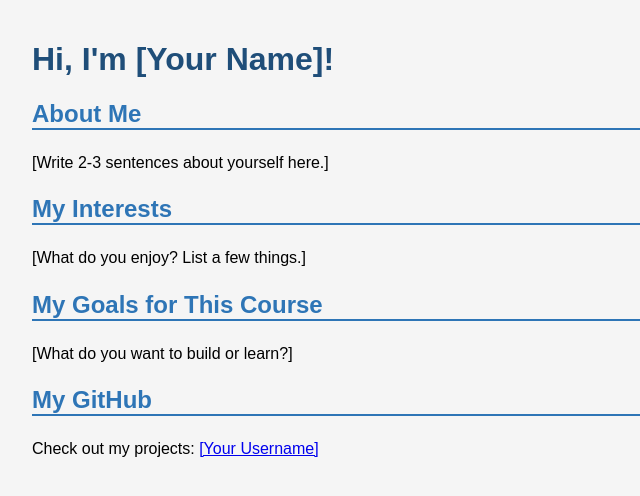
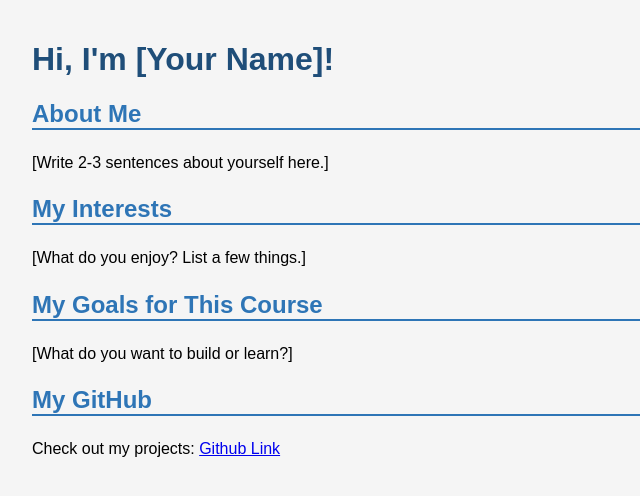
Before and after one commit to asadola109/my-first-site, a plain HTML site: page index.html in a window 1280 px wide. Shown: the full height of the page, 208-848 px from the left. Drawn offline with Linux system fonts and the light colour scheme.

Commit message:
template

```diff
--- a/index.html
+++ b/index.html
@@ -26,7 +26,7 @@
 
     <h2>My GitHub</h2>
     <p>Check out my projects:
-      <a href="https://github.com/[your-username]">[Your Username]</a>
+      <a href="https://github.com/asadola109">Github Link</a>
     </p>
   </body>
 </html>
```
